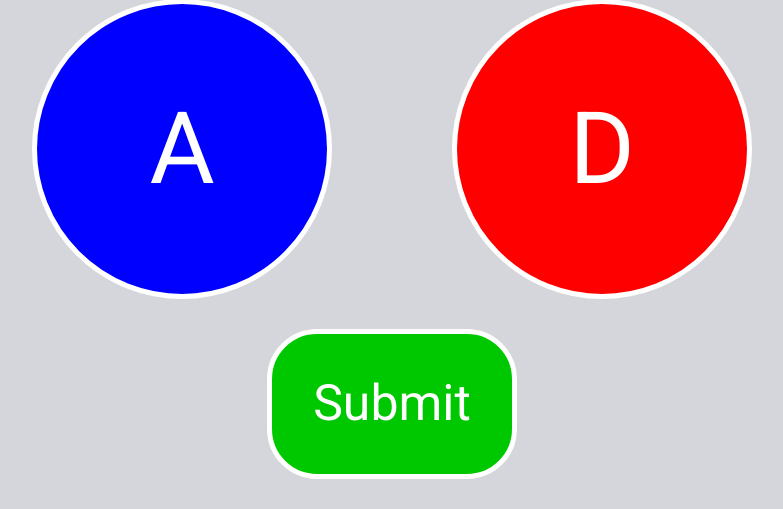
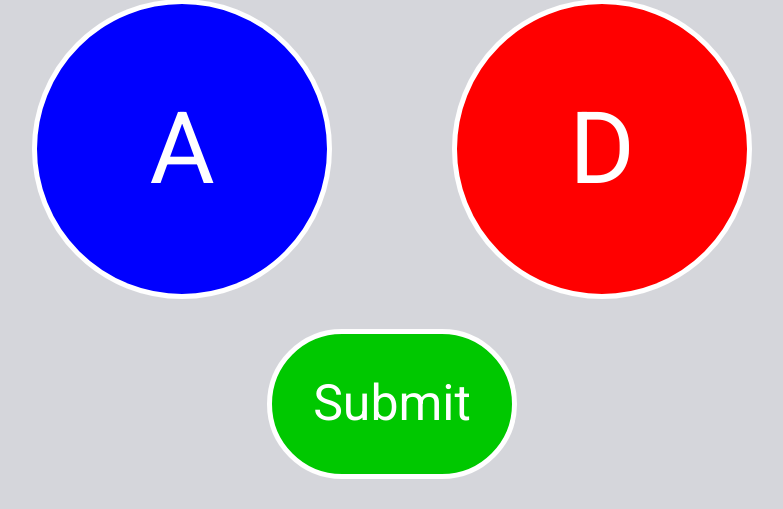
Before and after one commit to Bisoros/lstm-research-website, a Flask app: page / in a window 1280 px wide. Shown: the part 480-989 px from the top of the page, without its empty margins (248-1031 px from the left). Run offline with Flask 2, Linux system fonts and the light colour scheme; some libraries are stand-ins or nearby versions.

Commit message:
rounded submit button

```diff
--- a/templates/index.html
+++ b/templates/index.html
@@ -205,7 +205,7 @@
         font-size: 50px;
         border: 5px solid white;
         background: rgb(0, 200, 0);
-        border-radius: 50px;
+        border-radius: 100px;
         text-align: center;
         padding: 15px;
         margin: 30px;
```
